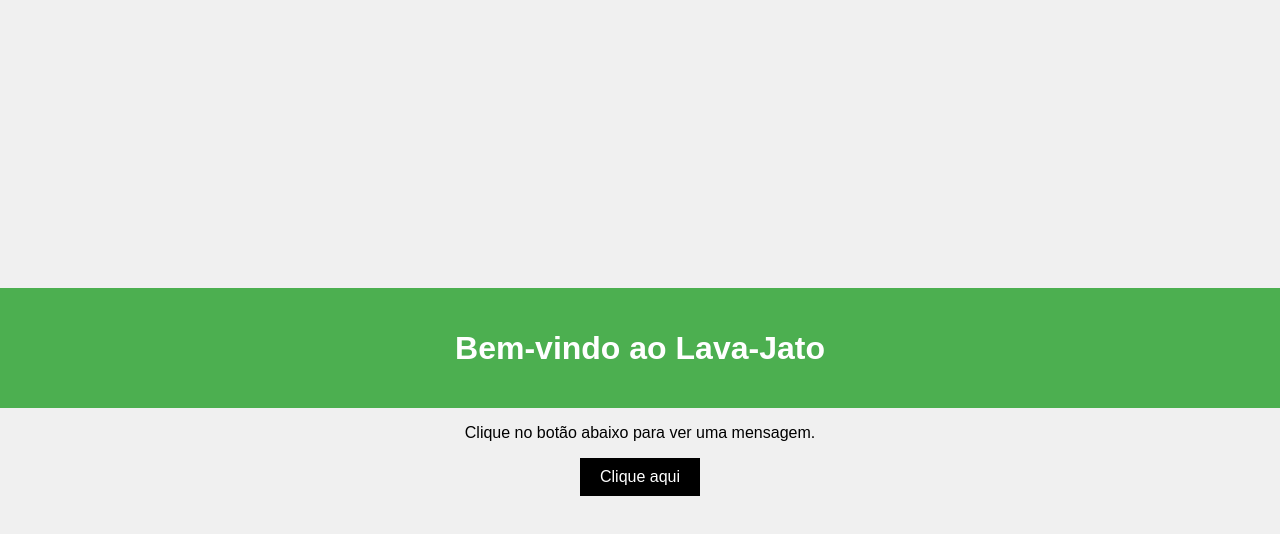
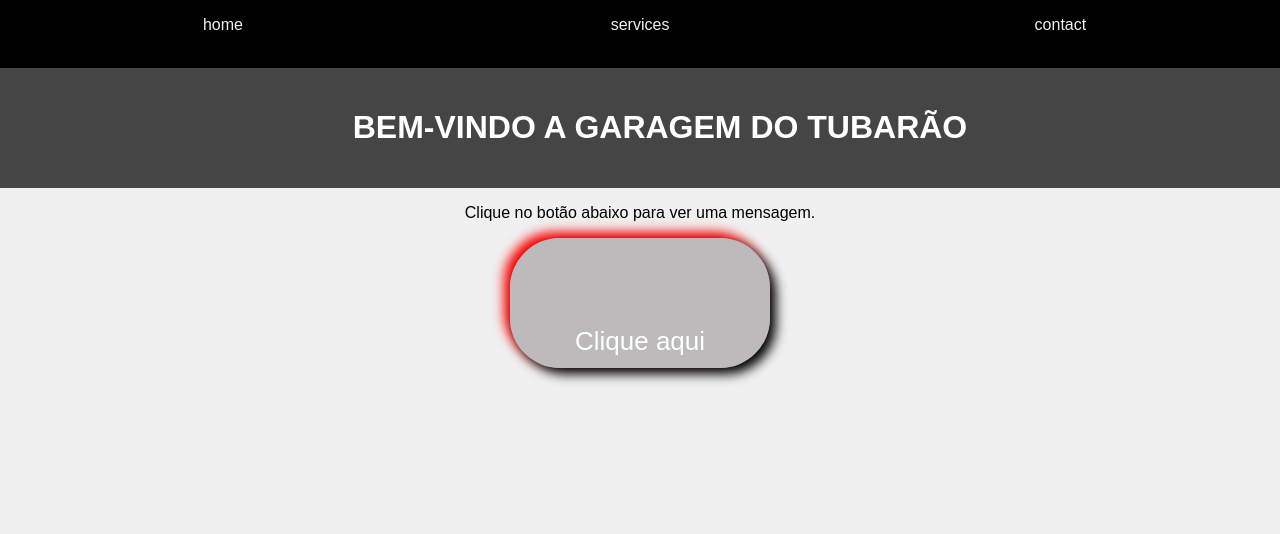
Before and after one commit to Talis-dev/lava-jato, a plain HTML site: page index.html in a window 1280 px wide. Shown: the top 534 px of the page. Drawn offline with Linux system fonts and the light colour scheme.

Commit message:
Atualizado 24-7

```diff
--- a/index.html
+++ b/index.html
@@ -3,12 +3,19 @@
 <head>
     <meta charset="UTF-8">
     <meta name="viewport" content="width=device-width, initial-scale=1.0">
-    <title>Site de Exemplo</title>
+    <title>GARAGEM DO TUBARAO</title>
     <link rel="stylesheet" href="styles.css">
 </head>
 <body>
+    <nav>
+        <ul>
+            <li><a href="#">home</a></li>
+            <li><a href="#">services</a></li>
+            <li><a href="#">contact</a></li>
+        </ul>
+    </nav>
     <header>
-        <h1>Bem-vindo ao Lava-Jato</h1>
+        <h1>BEM-VINDO A GARAGEM DO TUBARÃO</h1>
     </header>
     <main>
         <p>Clique no botão abaixo para ver uma mensagem.</p>
--- a/styles.css
+++ b/styles.css
@@ -2,7 +2,7 @@ body {
     font-family: Arial, sans-serif;
     margin: 0;
     padding: 0;
-    display: flex;
+    display: flexbox;
     flex-direction: column;
     align-items: center;
     justify-content: center;
@@ -11,8 +11,8 @@ body {
 }
 
 header {
-    background-color: #4CAF50;
-    color: white;
+    background-color: #010201b6;
+    color: rgb(255, 255, 255);
     padding: 20px;
     text-align: center;
     width: 100%;
@@ -23,14 +23,69 @@ main {
 }
 
 button {
-    background-color: #000000;
-    color: white;
-    padding: 10px 20px;
+    background-color: #9b99999c;
+    color: #ffffff;
+    width: 10em;
+    height: 5em;
     border: none;
     cursor: pointer;
-    font-size: 16px;
+    font-size: 26px;
+    border-radius: 50px;
+    overflow: hidden;
+    z-index: -1;
+    box-shadow: 6px 6px 12px #000000,
+    -6px -6px 12px #fc0000;
+}
+button::before{
+    content: '';
+    width: 0;
+    height: 3em;
+    top: 0;
+    left: 0;
+    background-image: linear-gradient(to right,rgb(0, 245, 0) 0%, rgb(7, 1, 1) 100%);
+    transition: 1s ease;
+    display: block;
+    z-index: -1;
 }
 
-button:hover {
-    background-color: #e7b203;
+button:hover::before {
+    width: 10em;
+
 }
+nav{
+    padding: 1rem;
+    background: #000000;
+}
+nav ul{
+    list-style-type: none;
+    margin: 0;
+    padding: 0;
+    display: flex;
+    justify-content: space-around;
+}
+
+nav li a{
+    color: #f0f0f0;
+    text-decoration: none;
+    margin: 10%;
+}
+nav li a:hover{
+    color: #fc0000;
+
+    text-shadow: 0 0 15px #01fefe;
+}
+nav li a::after{
+    content: '';
+    bottom: -25px;
+    height: 0px;
+    width: 10px;
+    left: 50%;
+    position: absolute;
+    background-color: #01fefe;
+    border-radius: 50%;
+    transition: all 300ms;
+}
+nav li a:hover::after{
+    height: 10px;
+    left: 50%;
+}
```
